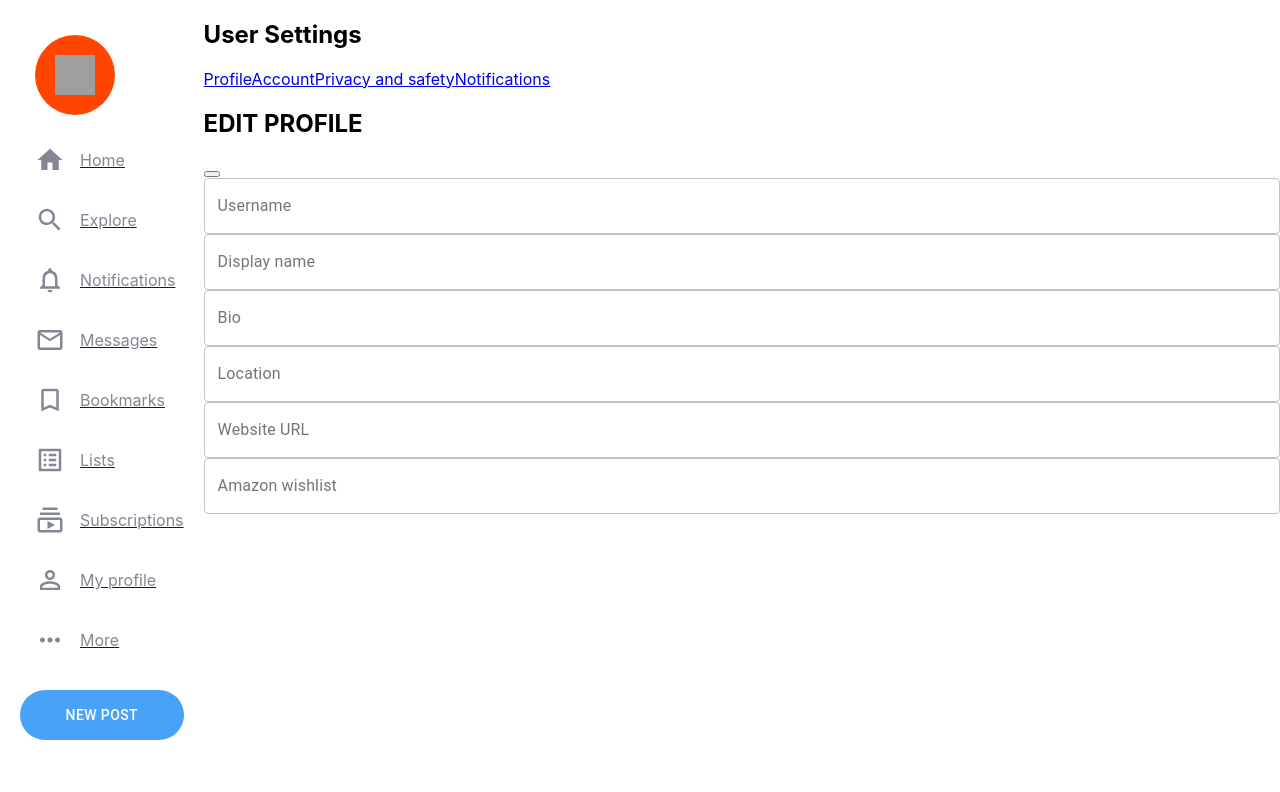
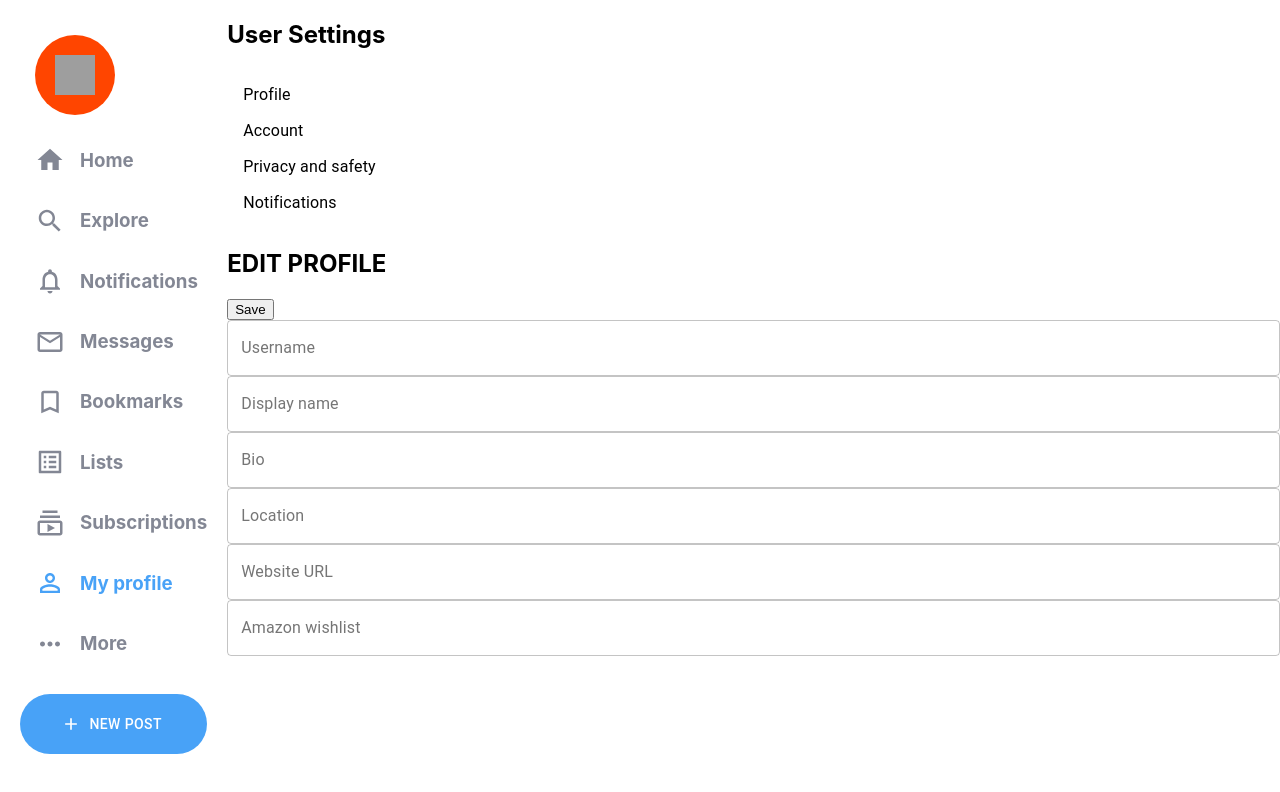
Before and after one commit to tonycastle/fans, a React (Create React App) app: page /settings in a window 1280 px wide. Shown: the top 792 px of the page. Built offline with nearby package versions, Linux system fonts and the light colour scheme; grey boxes are pictures that could not be loaded.

Commit message:
fixed active in navbar and link underline

```diff
--- a/src/Global/NavLink.js
+++ b/src/Global/NavLink.js
@@ -1,12 +1,12 @@
-import { Link } from "react-router-dom";
+import { Link, useRouteMatch } from "react-router-dom";
 
-const NavLink = ({ Icon, page, target, active }) => {
+const NavLink = ({ Icon, page, to, activeOnlyWhenExact }) => {
+  let match = useRouteMatch({ path: to, exact: activeOnlyWhenExact });
   return (
-    // <div className={`navLink ${active && "navLink--active"}`}>
-    <Link to={target} activeClassName="navLink--active">
-      <div className="navLink">
+    <Link to={to} style={{ textDecoration: "none" }}>
+      <div className={`navLink ${match && "navLink--active"}`}>
         <Icon />
-        <span>{page}</span>
+        <h3>{page}</h3>
       </div>
     </Link>
   );
--- a/src/Global/Navbar.js
+++ b/src/Global/Navbar.js
@@ -8,6 +8,7 @@ import ListAltIcon from "@material-ui/icons/ListAlt";
 import SubscriptionsOutlinedIcon from "@material-ui/icons/SubscriptionsOutlined";
 import PermIdentityIcon from "@material-ui/icons/PermIdentity";
 import MoreHorizIcon from "@material-ui/icons/MoreHoriz";
+import AddIcon from "@material-ui/icons/Add";
 import { Avatar, Button } from "@material-ui/core";
 import "./navBar.css";
 
@@ -17,24 +18,29 @@ const Navbar = () => {
       <Avatar alt="Remy Sharp" src="/broken-image.jpg" className="avatar">
         T
       </Avatar>
-      <NavLink active page="Home" Icon={HomeIcon} target="/" />
-      <NavLink page="Explore" Icon={SearchIcon} target="explore" />
+      <NavLink activeOnlyWhenExact={true} page="Home" Icon={HomeIcon} to="/" />
+      <NavLink page="Explore" Icon={SearchIcon} to="/explore" />
       <NavLink
         page="Notifications"
         Icon={NotificationsNoneIcon}
-        target="/notifications"
+        to="/notifications"
       />
-      <NavLink page="Messages" Icon={MailOutlineIcon} target="/messages" />
-      <NavLink page="Bookmarks" Icon={BookmarkBorderIcon} target="/bookmarks" />
-      <NavLink page="Lists" Icon={ListAltIcon} target="/lists" />
+      <NavLink page="Messages" Icon={MailOutlineIcon} to="/messages" />
+      <NavLink page="Bookmarks" Icon={BookmarkBorderIcon} to="/bookmarks" />
+      <NavLink page="Lists" Icon={ListAltIcon} to="/lists" />
       <NavLink
         page="Subscriptions"
         Icon={SubscriptionsOutlinedIcon}
-        target="/subscriptions"
+        to="/subscriptions"
       />
-      <NavLink page="My profile" Icon={PermIdentityIcon} target="/settings" />
-      <NavLink page="More" Icon={MoreHorizIcon} target="more" />
-      <Button variant="outlined" className="navBar-new-post" fullWidth>
+      <NavLink page="My profile" Icon={PermIdentityIcon} to="/settings" />
+      <NavLink page="More" Icon={MoreHorizIcon} to="more" />
+      <Button
+        variant="text"
+        className="navBar-new-post"
+        fullWidth
+        startIcon={<AddIcon />}
+      >
         new post
       </Button>
     </div>
--- a/src/Global/global.css
+++ b/src/Global/global.css
@@ -19,3 +19,7 @@ body {
   max-width: 1300px;
   margin: 0px auto 0px auto;
 }
+
+.content {
+  flex: 0.7;
+}
--- a/src/Global/navBar.css
+++ b/src/Global/navBar.css
@@ -1,5 +1,5 @@
 .navBar {
-  flex: 0.2;
+  flex: 0.3;
   padding-top: 20px;
   padding-left: 20px;
   padding-right: 20px;
@@ -23,18 +23,10 @@
   border-radius: 30px;
   transition: color 300ms ease-out;
 }
-.navLink > a {
-  font-weight: 600;
-  font-size: 19px;
-  margin-right: 20px;
-  color: var(--link-color);
-  text-decoration: none;
-}
-.navLink > a:hover {
-  color: var(--link-hover-color);
-}
 
 .navLink--active {
+  display: flex;
+  align-items: center;
   color: var(--link-hover-color);
 }
 
@@ -48,6 +40,6 @@
   border: none !important;
   color: #fff !important;
   border-radius: 30px !important;
-  height: 50px !important;
+  height: 60px !important;
   margin-top: 20px !important;
 }
--- a/src/UserSettings/EditProfile.js
+++ b/src/UserSettings/EditProfile.js
@@ -5,7 +5,7 @@ const EditProfile = () => {
   return (
     <div>
       <h2>EDIT PROFILE</h2>
-      <button />
+      <button>Save</button>
       <form action="submit" className="editProfile">
         <TextField
           type="text"
--- a/src/UserSettings/Settings.js
+++ b/src/UserSettings/Settings.js
@@ -2,6 +2,7 @@ import EditProfile from "./EditProfile";
 import EditAccount from "./EditAccount";
 import EditPrivacy from "./EditPrivacy";
 import EditNotifications from "./EditNotifications";
+import { MenuItem, MenuList } from "@material-ui/core";
 
 import { Switch, Route, Link, useRouteMatch } from "react-router-dom";
 
@@ -10,10 +11,20 @@ const Settings = () => {
   return (
     <div className="userSettings">
       <h2>User Settings</h2>
-      <Link to={`${match.url}/editprofile`}>Profile</Link>
-      <Link to={`${match.url}/editaccount`}>Account</Link>
-      <Link to={`${match.url}/editprivacy`}>Privacy and safety</Link>
-      <Link to={`${match.url}/editnotifications`}>Notifications</Link>
+      <MenuList>
+        <MenuItem component={Link} to={`${match.url}/editprofile`}>
+          Profile
+        </MenuItem>
+        <MenuItem component={Link} to={`${match.url}/editaccount`}>
+          Account
+        </MenuItem>
+        <MenuItem component={Link} to={`${match.url}/editprivacy`}>
+          Privacy and safety
+        </MenuItem>
+        <MenuItem component={Link} to={`${match.url}/editnotifications`}>
+          Notifications
+        </MenuItem>
+      </MenuList>
       <div className="SettingsContent" id="SettingsContent">
         <Switch>
           <Route exact path={`${match.path}/`}>
--- a/src/UserSettings/editProfile.css
+++ b/src/UserSettings/editProfile.css
@@ -1,3 +1,4 @@
 .editProfile > TextField {
   display: block;
+  margin: 10px;
 }
```
